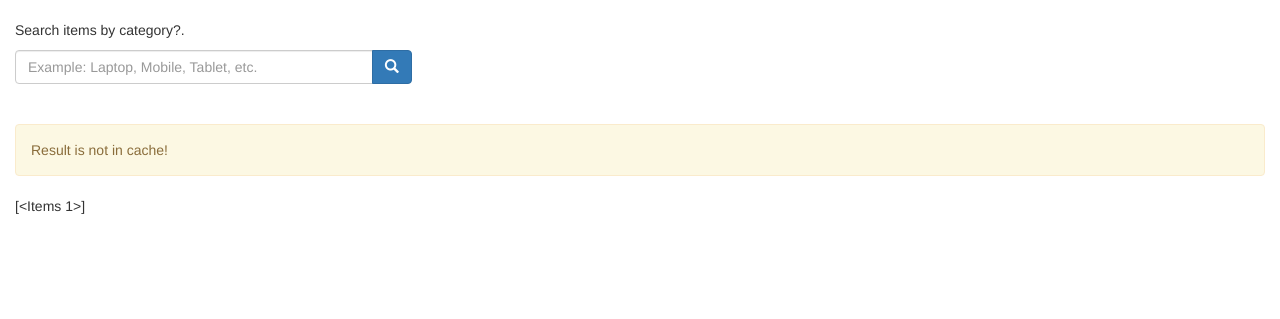
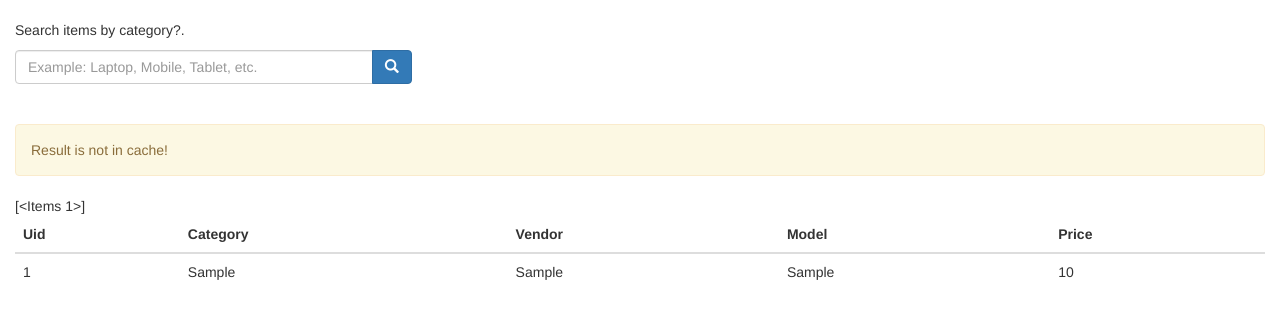
Before and after one commit to Nareshcbit/emarket, a Flask app: template app/templates/redis_result.html in a window 1280 px wide. Shown: the part 52-371 px from the top of the page. Run offline with Flask 2, Linux system fonts and the light colour scheme; the template is opened without the code that fills it: values that come from a table or form of the project are taken from there, others are empty; tables that the repository leaves empty hold one stand-in row (values such as "Sample post"); some libraries are stand-ins or nearby versions.

Commit message:
Serialize Query Results

```diff
--- a/app/templates/redis_result.html
+++ b/app/templates/redis_result.html
@@ -37,5 +37,30 @@
 
 		 {{ MyItems }}
 
+		<table class="table">
+	    <!--Table head-->
+	    <thead>
+	        <tr>
+      				<th>Uid</th>
+      				<th>Category</th>
+      				<th>Vendor</th>
+      				<th>Model</th>
+      				<th>Price</th>
+	        </tr>
+	    </thead>
+	    <tbody>
+
+			{% for MyItem in MyItems %}
+			<tr>
+      				<td>{{MyItem.Uid}}</td>
+      				<td>{{MyItem.Category}}</td>
+      				<td>{{MyItem.Vendor}}</td>
+      				<td>{{MyItem.Model}}</td>
+      				<td>{{MyItem.Price}}</td>
+   			</tr>
+			{% endfor %}
+
+	 	</tbody>
+	</table>
 
 {% endblock %}
```
